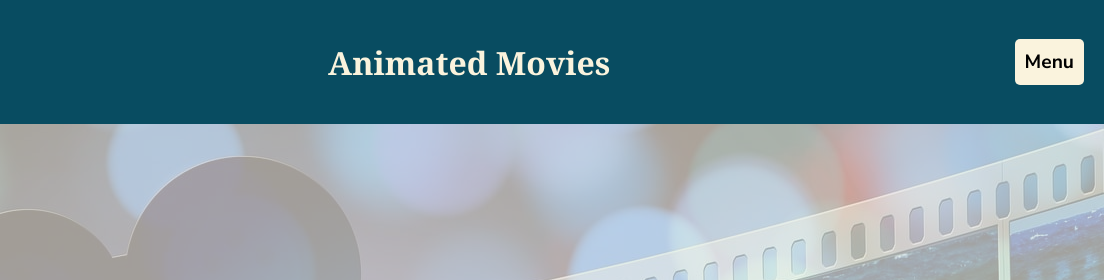
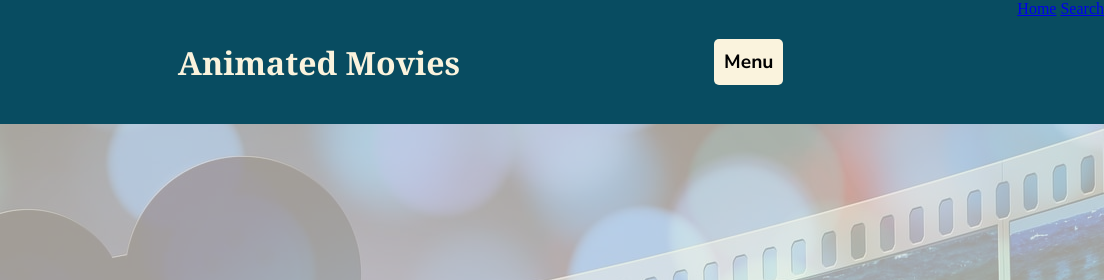
Before and after one commit to erschm240/wdd231-movies, a plain HTML site: page index.html in a window 1280 px wide. Shown: the top 280 px of the page, 176-1280 px from the left. Drawn offline with Linux system fonts and the light colour scheme; a web font is replaced by a local one.

Commit message:
added nav

```diff
--- a/index.html
+++ b/index.html
@@ -11,6 +11,10 @@
         <a href="index.html"><img class="logo" src="images/temporary_icon.webp"></a>
         <h1>Animated Movies</h1>
         <button class="menu-btn">Menu</button>
+        <nav class="menu-nav">
+            <a href="index.html">Home</a>
+            <a href="search.html">Search</a>
+        </nav>
     </header>
     <main>
         <section id="intro">
```
Also changed, not shown: movie.html (+4 -0 lines), search.html (+4 -0 lines).
